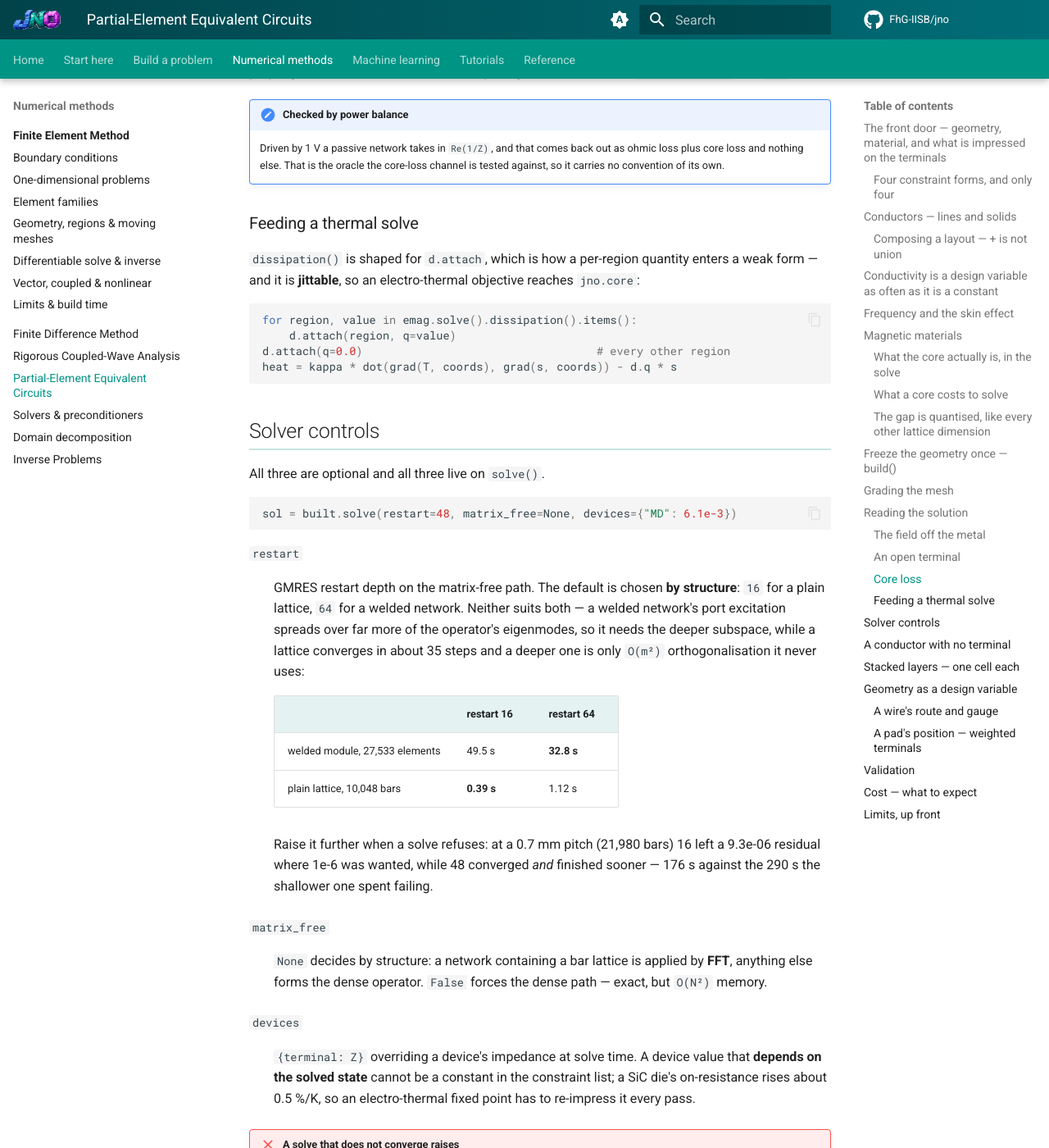
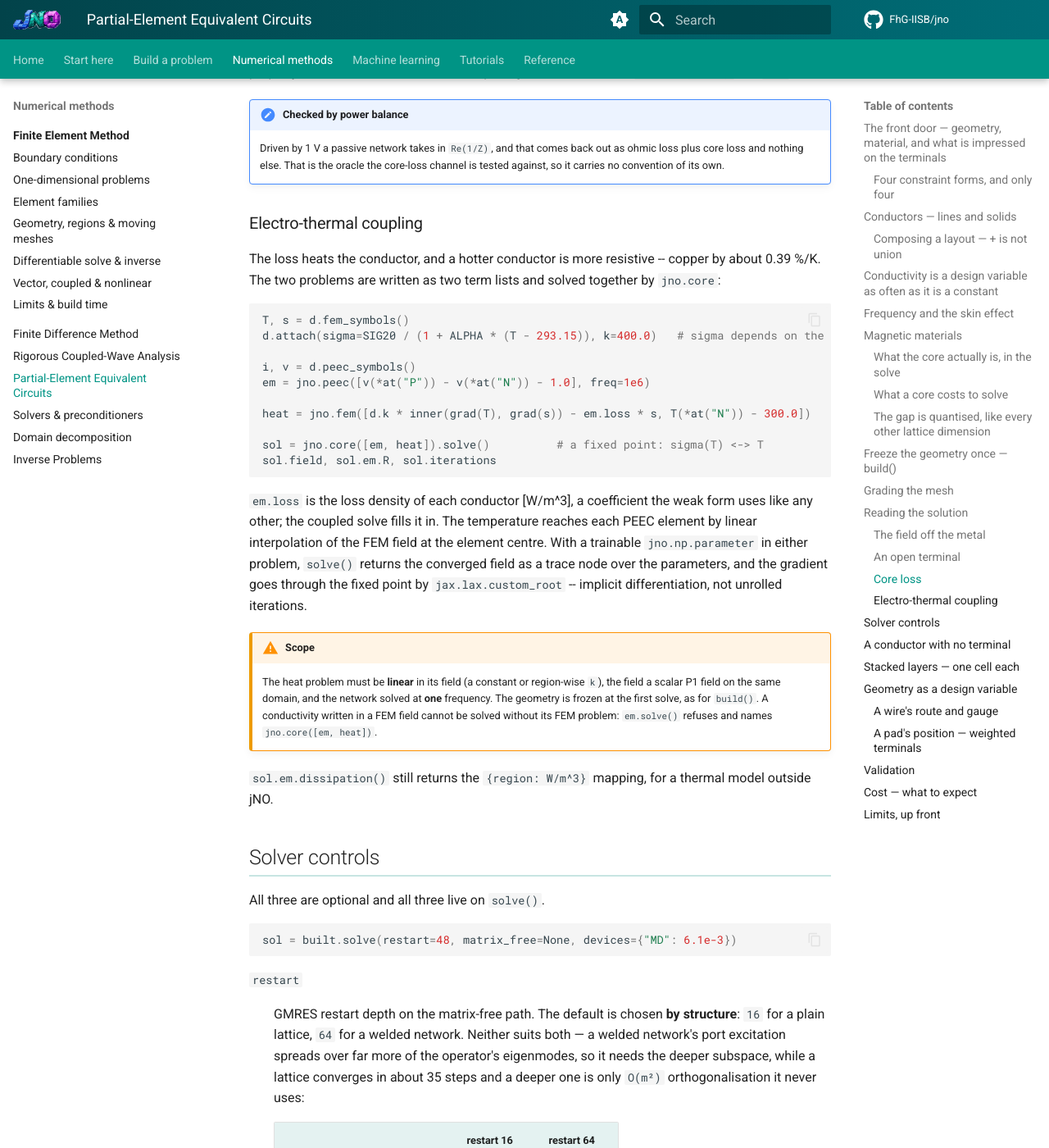
Before and after one commit to FhG-IISB/jNO, an MkDocs documentation site: the page built from docs/peec.md, in a window 1280 px wide and 1400 px high, scrolled down 10767 px. Shown: the whole window at 82% size. Built offline with MkDocs 1.6.1 and Material for MkDocs 9.7.7, drawn with Linux system fonts in a browser that asks for light colours; comment, search, counter and statistics services are not loaded.

Commit message:
docs(peec): the electro-thermal coupling, written with jno.peec, jno.fem and jno.core

````diff
--- a/docs/peec.md
+++ b/docs/peec.md
@@ -456,17 +456,37 @@ the property that caused them — the same spelling in and out, as with `.attach
     core loss and nothing else. That is the oracle the core-loss channel is tested against, so it
     carries no convention of its own.
 
-### Feeding a thermal solve
+### Electro-thermal coupling
 
-`dissipation()` is shaped for `d.attach`, which is how a per-region quantity enters a weak
-form — and it is **jittable**, so an electro-thermal objective reaches `jno.core`:
+The loss heats the conductor, and a hotter conductor is more resistive -- copper by about 0.39 %/K. The
+two problems are written as two term lists and solved together by `jno.core`:
 
 ```python
-for region, value in emag.solve().dissipation().items():
-    d.attach(region, q=value)
-d.attach(q=0.0)                                   # every other region
-heat = kappa * dot(grad(T, coords), grad(s, coords)) - d.q * s
+T, s = d.fem_symbols()
+d.attach(sigma=SIG20 / (1 + ALPHA * (T - 293.15)), k=400.0)   # sigma depends on the FEM field T
+
+i, v = d.peec_symbols()
+em = jno.peec([v(*at("P")) - v(*at("N")) - 1.0], freq=1e6)
+
+heat = jno.fem([d.k * inner(grad(T), grad(s)) - em.loss * s, T(*at("N")) - 300.0])
+
+sol = jno.core([em, heat]).solve()          # a fixed point: sigma(T) <-> T
+sol.field, sol.em.R, sol.iterations
 ```
+
+`em.loss` is the loss density of each conductor [W/m^3], a coefficient the weak form uses like any
+other; the coupled solve fills it in. The temperature reaches each PEEC element by linear interpolation
+of the FEM field at the element centre. With a trainable `jno.np.parameter` in either problem,
+`solve()` returns the converged field as a trace node over the parameters, and the gradient goes through
+the fixed point by `jax.lax.custom_root` -- implicit differentiation, not unrolled iterations.
+
+!!! warning "Scope"
+    The heat problem must be **linear** in its field (a constant or region-wise `k`), the field a scalar
+    P1 field on the same domain, and the network solved at **one** frequency. The geometry is frozen at
+    the first solve, as for `build()`. A conductivity written in a FEM field cannot be solved without its
+    FEM problem: `em.solve()` refuses and names `jno.core([em, heat])`.
+
+`sol.em.dissipation()` still returns the `{region: W/m^3}` mapping, for a thermal model outside jNO.
 
 ## Solver controls
 
````
